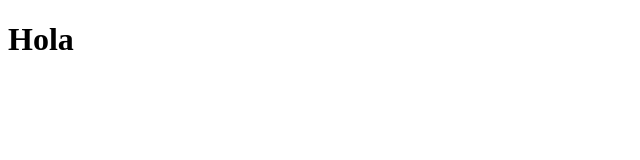
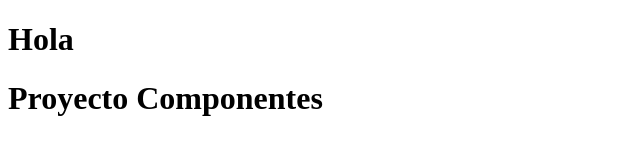
Before and after one commit to J0sePaBl0/Proyecto, a plain HTML site: page templates/index.html in a window 1280 px wide. Shown: the whole page, without its empty margins (0-640 px from the left). Drawn offline with Linux system fonts and the light colour scheme.

Commit message:
M de index

```diff
--- a/templates/index.html
+++ b/templates/index.html
@@ -7,6 +7,8 @@
 </head>
 <body>
     <h1>Hola</h1>
+    <h1>Proyecto Componentes</h1>
+
 
 </body>
 </html>
```
